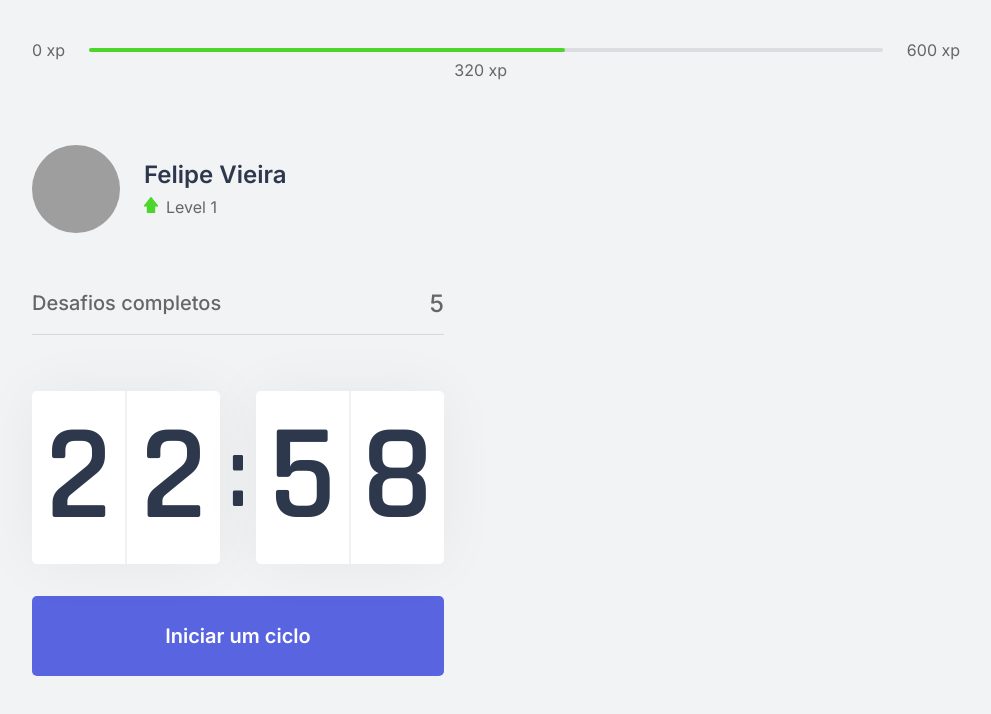
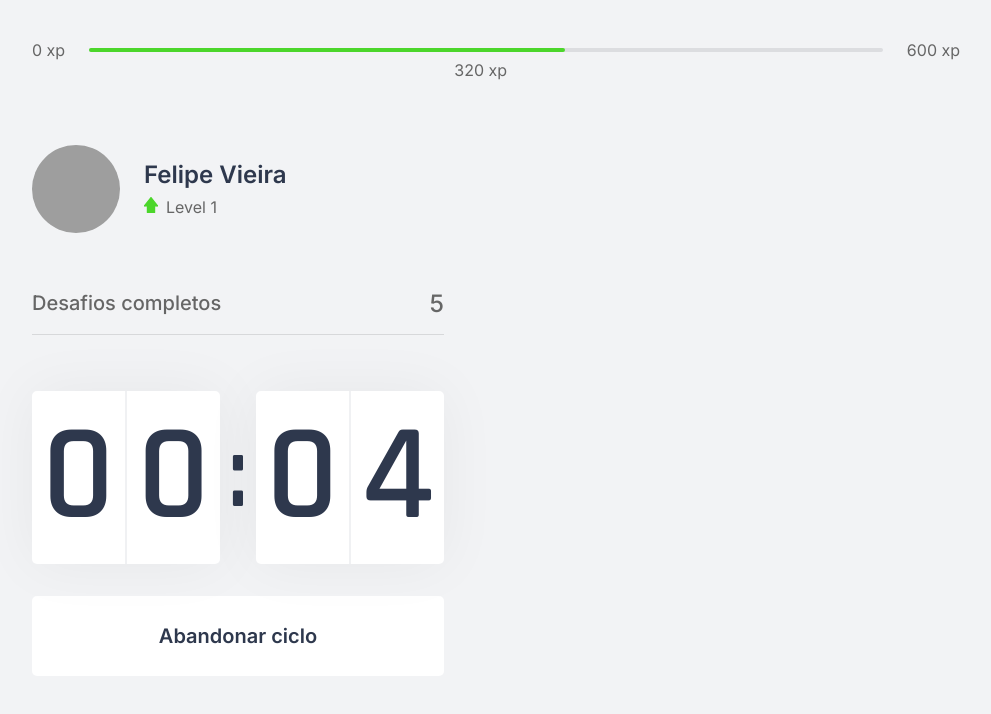
Before and after one commit to FelipeVieiraa/Move.it_rocketseat, a Next.js app: page / in a window 1280 px wide. Both pictures are taken after a click on the button "Iniciar um ciclo". Shown: the top 714 px of the page, without its empty margins (144-1135 px from the left). Built offline with nearby package versions, Linux system fonts and the light colour scheme; grey boxes are pictures that could not be loaded.

Commit message:
[Feature] add countdown buttons

```diff
--- a/src/components/Countdown/index.tsx
+++ b/src/components/Countdown/index.tsx
@@ -1,10 +1,13 @@
 import { useState, useEffect } from "react";
 import styles from "../../styles/components/Countdown.module.css";
 
+let countdownTimeout: NodeJS.Timeout;
+
 function Countdown() {
 
-    const [time, setTime] = useState(23 * 60);
-    const [active, setActive] = useState(false);
+    const [time, setTime] = useState(0.1 * 60);
+    const [isActive, setIsActive] = useState(false);
+    const [hasFinished, setHasFinished] = useState(false);
 
     const minutes = Math.floor(time / 60);
     const seconds = time % 60;
@@ -13,16 +16,26 @@
     const [secondLeft, secondRight] = String(seconds).padStart(2, "0").split('');
 
     useEffect(() => {
-        if(active && time > 0) {
-            setTimeout(() => {
+        if(isActive && time > 0) {
+            countdownTimeout = setTimeout(() => {
                 setTime(time - 1);
             }, 1000)
+        }else if(isActive && time === 0) {
+            setHasFinished(true);
+            setIsActive(false);
         }
-    }, [active, time]);
+    }, [isActive, time]);
 
     function startCountDown() {
-        setActive(true);
+        setIsActive(true);
     }
+
+    function resetCountDown() {
+        clearTimeout(countdownTimeout);
+        setIsActive(false);
+        setTime(0.1 * 60)
+    }
+
 
     return(
         <div>
@@ -38,6 +51,24 @@
                 </div>
             </div>
 
+            { hasFinished ? (
+                <button
+                    disabled
+                    className={styles.countdownButton}
+                >
+                    Ciclo encerrado!
+                </button>
+            ) : (
+                <>
+                    { isActive ? (
+                        <button
+                            onClick={resetCountDown}
+                            type="button"
+                            className={`${styles.countdownButton} ${styles.countdownButtonActive}`}
+                        >
+                            Abandonar ciclo
+                        </button>
+                    ) : (
                         <button
                             onClick={startCountDown}
                             type="button"
@@ -45,6 +76,9 @@
                         >
                             Iniciar um ciclo
                         </button>
+                    )}
+                </>
+            )}
         </div>
     );
 }
--- a/src/styles/components/Countdown.module.css
+++ b/src/styles/components/Countdown.module.css
@@ -58,3 +58,13 @@
 .countdownButton:hover {
     background: var(--blue-dark);
 }
+
+.countdownButtonActive {
+    background: var(--white);
+    color: var(--title);
+}
+
+.countdownButtonActive:hover {
+    background: var(--red);
+    color: var(--white);
+}
```
Lines whose indentation alone changed are shown as unchanged.
